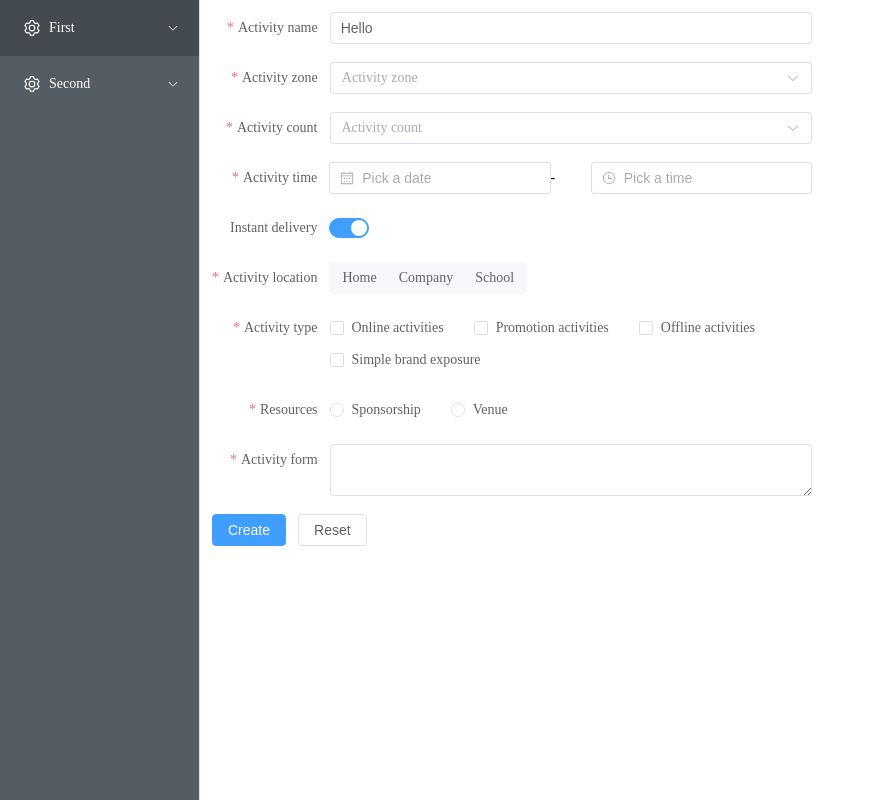
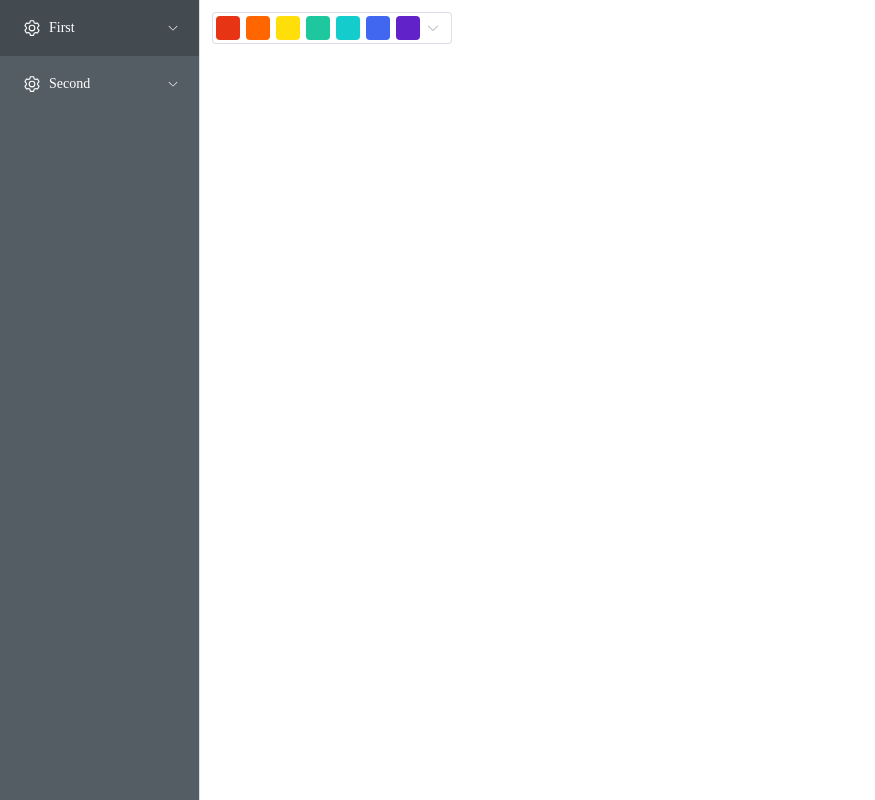
Before and after one commit to shuirongshuifu/vue3-ts-vite3, a Vue app: page /three in a window 1280 px wide. Shown: the whole page, without its empty margins (0-875 px from the left). Built offline with nearby package versions, Linux system fonts and the light colour scheme.

Commit message:
进一步完善插槽功能

```diff
--- a/src/components/MyForm/components/MyInput/MyInput.vue
+++ b/src/components/MyForm/components/MyInput/MyInput.vue
@@ -10,12 +10,11 @@
 
 <script lang="ts" setup>
 import { computed, inject, watch, defineSlots } from "vue";
+import { useHookSlots } from "../hook/index";
 
 defineOptions({
     name: 'MyInput',
 })
-
-const slots = defineSlots();
 
 const cb = inject('eventCallBack') as (params: { [key: string]: any }) => void;
 
@@ -29,6 +28,7 @@ const props = defineProps({
         required: true,
     },
 });
+
 const mergeAttr = computed(() => {
     const defaultAttr = {
         clearable: true,
@@ -36,6 +36,9 @@ const mergeAttr = computed(() => {
     }
     return { ...defaultAttr, ...props.attr }
 })
+
+const slots = defineSlots();
+const { filterSlots } = useHookSlots(slots, props.attr.prop)
 
 const evFn = (val: string | number, eventName: string) => {
     const ev = {
@@ -47,12 +50,4 @@ const evFn = (val: string | number, eventName: string) => {
     cb(ev)
 }
 
-// 考虑提取出来做hook
-const filterSlots = Object.entries(slots).reduce((acc, [slotName, slotContent]) => {
-    if (slotName.includes(props.attr.prop)) {
-        acc[slotName] = slotContent;
-    }
-    return acc;
-}, {} as Record<string, any>)
-console.log('filterSlots', filterSlots);
 </script>
--- a/src/components/MyForm/components/MySelect/MySelect.vue
+++ b/src/components/MyForm/components/MySelect/MySelect.vue
@@ -2,12 +2,17 @@
     <el-select @change="(params: string | number) => {
         evFn(params, 'change')
     }" v-model="form[attr.prop]" v-bind="mergeAttr">
+        <template v-slot:[slotName.split(':')[1]] v-for="(_, slotName) in filterSlots">
+            <slot :name="slotName"></slot>
+        </template>
         <el-option v-for="item in optionsData" :key="item.value" :label="item.label" :value="item.value" />
     </el-select>
 </template>
 
 <script lang="ts" setup>
 import { ref, computed, watch, inject } from "vue";
+import { useHookSlots } from "../hook/index";
+
 defineOptions({
     name: 'MySelect',
 })
@@ -32,6 +37,9 @@ const mergeAttr = computed(() => {
     }
     return { ...defaultAttr, ...props.attr }
 })
+
+const slots = defineSlots();
+const { filterSlots } = useHookSlots(slots, props.attr.prop)
 
 let optionsData: any = ref([])
 
--- /dev/null
+++ b/src/components/MyForm/components/hook/index.ts
@@ -0,0 +1,11 @@
+export function useHookSlots(slots: any, prop: any) {
+    const filterSlots = Object.entries(slots).reduce((acc, [slotName, slotContent]) => {
+        if (slotName.includes(prop)) {
+            acc[slotName] = slotContent;
+        }
+        return acc;
+    }, {} as Record<string, any>)
+    return {
+        filterSlots: filterSlots
+    }
+}
--- a/src/utils/myForm.ts
+++ b/src/utils/myForm.ts
@@ -29,6 +29,19 @@ export const getSelectData2 = () => {
     })
 }
 
+export const getSelectData3 = () => {
+    return new Promise((resolve, reject) => {
+        setTimeout(() => {
+            resolve([
+                { label: '考公', value: '考公' },
+                { label: '考研', value: '考研' },
+                { label: '出国留学', value: '出国留学' },
+                { label: '出门打工', value: '出门打工' },
+            ])
+        }, 500);
+    })
+}
+
 // 需要传递参数的接口函数
 export const getSelectDataNeedParams = (type: string) => {
     return new Promise((resolve, reject) => {
--- a/src/views/First/Three.vue
+++ b/src/views/First/Three.vue
@@ -1,189 +1,64 @@
 <template>
-  <el-form ref="ruleFormRef" style="max-width: 600px" :model="ruleForm" :rules="rules" label-width="auto"
-    class="demo-ruleForm" :size="formSize" status-icon>
-    <el-form-item label="Activity name" prop="name">
-      <el-input v-model="ruleForm.name" />
-    </el-form-item>
-    <el-form-item label="Activity zone" prop="region">
-      <el-select v-model="ruleForm.region" placeholder="Activity zone">
-        <el-option label="Zone one" value="shanghai" />
-        <el-option label="Zone two" value="beijing" />
-      </el-select>
-    </el-form-item>
-    <el-form-item label="Activity count" prop="count">
-      <el-select-v2 v-model="ruleForm.count" placeholder="Activity count" :options="options" />
-    </el-form-item>
-    <el-form-item label="Activity time" required>
-      <el-col :span="11">
-        <el-form-item prop="date1">
-          <el-date-picker v-model="ruleForm.date1" type="date" aria-label="Pick a date" placeholder="Pick a date"
-            style="width: 100%" />
-        </el-form-item>
-      </el-col>
-      <el-col class="text-center" :span="2">
-        <span class="text-gray-500">-</span>
-      </el-col>
-      <el-col :span="11">
-        <el-form-item prop="date2">
-          <el-time-picker v-model="ruleForm.date2" aria-label="Pick a time" placeholder="Pick a time"
-            style="width: 100%" />
-        </el-form-item>
-      </el-col>
-    </el-form-item>
-    <el-form-item label="Instant delivery" prop="delivery">
-      <el-switch v-model="ruleForm.delivery" />
-    </el-form-item>
-    <el-form-item label="Activity location" prop="location">
-      <el-segmented v-model="ruleForm.location" :options="locationOptions" />
-    </el-form-item>
-    <el-form-item label="Activity type" prop="type">
-      <el-checkbox-group v-model="ruleForm.type">
-        <el-checkbox value="Online activities" name="type">
-          Online activities
-        </el-checkbox>
-        <el-checkbox value="Promotion activities" name="type">
-          Promotion activities
-        </el-checkbox>
-        <el-checkbox value="Offline activities" name="type">
-          Offline activities
-        </el-checkbox>
-        <el-checkbox value="Simple brand exposure" name="type">
-          Simple brand exposure
-        </el-checkbox>
-      </el-checkbox-group>
-    </el-form-item>
-    <el-form-item label="Resources" prop="resource">
-      <el-radio-group v-model="ruleForm.resource">
-        <el-radio value="Sponsorship">Sponsorship</el-radio>
-        <el-radio value="Venue">Venue</el-radio>
-      </el-radio-group>
-    </el-form-item>
-    <el-form-item label="Activity form" prop="desc">
-      <el-input v-model="ruleForm.desc" type="textarea" />
-    </el-form-item>
-    <el-form-item>
-      <el-button type="primary" @click="submitForm(ruleFormRef)">
-        Create
-      </el-button>
-      <el-button @click="resetForm(ruleFormRef)">Reset</el-button>
-    </el-form-item>
-  </el-form>
+  <el-select v-model="value" multiple placeholder="Select" style="width: 240px">
+    <el-option
+      v-for="item in colors"
+      :key="item.value"
+      :label="item.label"
+      :value="item.value"
+    >
+      <!-- <div class="flex items-center">
+        <el-tag :color="item.value" style="margin-right: 8px" size="small" />
+        <span :style="{ color: item.value }">{{ item.label }}</span>
+      </div> -->
+    </el-option>
+    <template #tag>
+      <el-tag v-for="color in value" :key="color" :color="color" />
+    </template>
+  </el-select>
 </template>
 
 <script lang="ts" setup>
-import { reactive, ref } from 'vue'
-import type { ComponentSize, FormInstance, FormRules } from 'element-plus'
+import { ref } from 'vue'
 
-interface RuleForm {
-  name: string
-  region: string
-  count: string
-  date1: string
-  date2: string
-  delivery: boolean
-  location: string
-  type: string[]
-  resource: string
-  desc: string
+const value = ref<string[]>([])
+const colors = [
+  {
+    value: '#E63415',
+    label: 'red',
+  },
+  {
+    value: '#FF6600',
+    label: 'orange',
+  },
+  {
+    value: '#FFDE0A',
+    label: 'yellow',
+  },
+  {
+    value: '#1EC79D',
+    label: 'green',
+  },
+  {
+    value: '#14CCCC',
+    label: 'cyan',
+  },
+  {
+    value: '#4167F0',
+    label: 'blue',
+  },
+  {
+    value: '#6222C9',
+    label: 'purple',
+  },
+]
+colors.forEach((color) => {
+  value.value.push(color.value)
+})
+</script>
+
+<style scoped>
+.el-tag {
+  border: none;
+  aspect-ratio: 1;
 }
-
-const formSize = ref<ComponentSize>('default')
-const ruleFormRef = ref<FormInstance>()
-const ruleForm = reactive<RuleForm>({
-  name: 'Hello',
-  region: '',
-  count: '',
-  date1: '',
-  date2: '',
-  delivery: true,
-  location: '',
-  type: [],
-  resource: '',
-  desc: '',
-})
-
-const locationOptions = ['Home', 'Company', 'School']
-
-const rules = reactive<FormRules<RuleForm>>({
-  name: [
-    { required: true, message: 'Please input Activity name', trigger: 'blur' },
-    { min: 3, max: 5, message: 'Length should be 3 to 5', trigger: 'blur' },
-  ],
-  region: [
-    {
-      required: true,
-      message: 'Please select Activity zone',
-      trigger: 'change',
-    },
-  ],
-  count: [
-    {
-      required: true,
-      message: 'Please select Activity count',
-      trigger: 'change',
-    },
-  ],
-  date1: [
-    {
-      type: 'date',
-      required: true,
-      message: 'Please pick a date',
-      trigger: 'change',
-    },
-  ],
-  date2: [
-    {
-      type: 'date',
-      required: true,
-      message: 'Please pick a time',
-      trigger: 'change',
-    },
-  ],
-  location: [
-    {
-      required: true,
-      message: 'Please select a location',
-      trigger: 'change',
-    },
-  ],
-  type: [
-    {
-      type: 'array',
-      required: true,
-      message: 'Please select at least one activity type',
-      trigger: 'change',
-    },
-  ],
-  resource: [
-    {
-      required: true,
-      message: 'Please select activity resource',
-      trigger: 'change',
-    },
-  ],
-  desc: [
-    { required: true, message: 'Please input activity form', trigger: 'blur' },
-  ],
-})
-
-const submitForm = async (formEl: FormInstance | undefined) => {
-  if (!formEl) return
-  await formEl.validate((valid, fields) => {
-    if (valid) {
-      console.log('submit!')
-    } else {
-      console.log('error submit!', fields)
-    }
-  })
-}
-
-const resetForm = (formEl: FormInstance | undefined) => {
-  if (!formEl) return
-  formEl.resetFields()
-}
-
-const options = Array.from({ length: 10000 }).map((_, idx) => ({
-  value: `${idx + 1}`,
-  label: `${idx + 1}`,
-}))
-</script>
+</style>
--- a/src/views/First/Two.vue
+++ b/src/views/First/Two.vue
@@ -18,17 +18,24 @@
     </template>
     <template #age:prefix>
       <el-icon>
-        <Ship />
+        <Moon />
       </el-icon>
     </template>
     <template #age:suffix>
       <el-icon>
-        <Moon />
+        <Star />
       </el-icon>
     </template>
     <template #web:prepend>Http://</template>
     <template #web:append>.com</template>
-    <template #skill:header>^_^</template>
+    <template #skill:header>🤔🤔🤔</template>
+    <template #skill:footer>😁😁😁</template>
+    <template #way:prefix>
+      <h2>🚇</h2>
+    </template>
+    <template #nullnull:empty>
+      🌈没数据哦...🌈
+    </template>
   </MyForm>
 </template>
 
@@ -90,6 +97,35 @@ const conf = reactive([
       }
     },
   },
+  {
+    type: 'MySelect',
+    label: '道路',
+    span: 18,
+    attr: {
+      prop: 'way',
+      placeholder: '请选择道路',
+      attr: {
+        options: [
+          { label: '考公', value: '考公' },
+          { label: '考研', value: '考研' },
+          { label: '出国留学', value: '出国留学' },
+          { label: '出门打工', value: '出门打工' },
+        ]
+      }
+    },
+  },
+  {
+    type: 'MySelect',
+    label: '空空',
+    span: 18,
+    attr: {
+      prop: 'nullnull',
+      placeholder: '请选择空空',
+      attr: {
+        options: []
+      }
+    },
+  },
 ])
 
 const btns = {
--- a/src/views/HomeView.vue
+++ b/src/views/HomeView.vue
@@ -37,11 +37,11 @@ const meunArr = [
     path: '',
     children: [
       {
-        name: '表单组件封装',
+        name: '表单组件封装1',
         path: '/one',
       },
       {
-        name: 'two',
+        name: '表单组件封装2',
         path: '/two',
       },
       {
```
